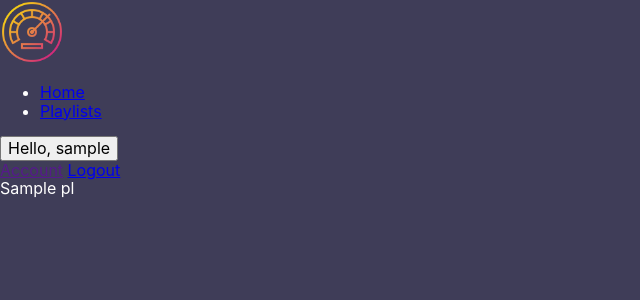
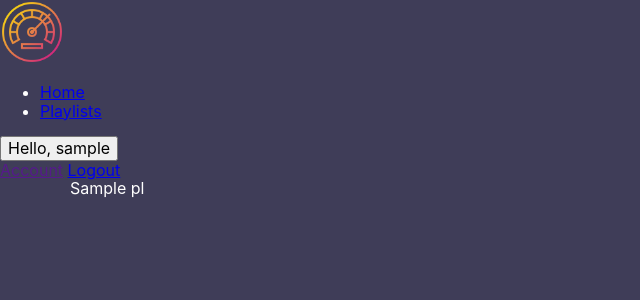
Before and after one commit to vitokorn/discover-mobily, a Flask app: template templates/playlists.html in a window 1280 px wide. Shown: the top 300 px of the page, without its empty margins (0-640 px from the left). Run offline with Flask 2, Linux system fonts and the light colour scheme; the visitor is signed in with stand-in values (Sample User, id 1); tables that the repository leaves empty hold one stand-in row (values such as "Sample post"); the template is opened without the code that fills it: values that come from a table or form of the project are taken from there, most other values are stand-ins (such as "Sample title", 1, 10 or a date in 2020); some libraries are stand-ins or nearby versions.

Commit message:
added row and container

```diff
--- a/templates/playlists.html
+++ b/templates/playlists.html
@@ -1,16 +1,16 @@
 {% extends 'base.html' %}
 {% block title %}  {% endblock %}
 {% block content %}
-        <div style="column-gap: 16px; column-count: 3;">
+        <div style="column-gap: 16px; column-count: 3;" class="container">
         {% for p in pl %}
             <div id="{{ p['id'] }}" onclick="initElement('{{ p['id'] }}')">{{ p['name'] }}</div>
         {% endfor %}
         </div>
     <br>
     <br>
-        <div id="playlist" class="row con2">
+        <div id="playlist" class="container con2">
         </div>
-        <div id="tracks" class="row con2">
+        <div id="tracks" class="container con2">
 
         </div>
     <script>
```
